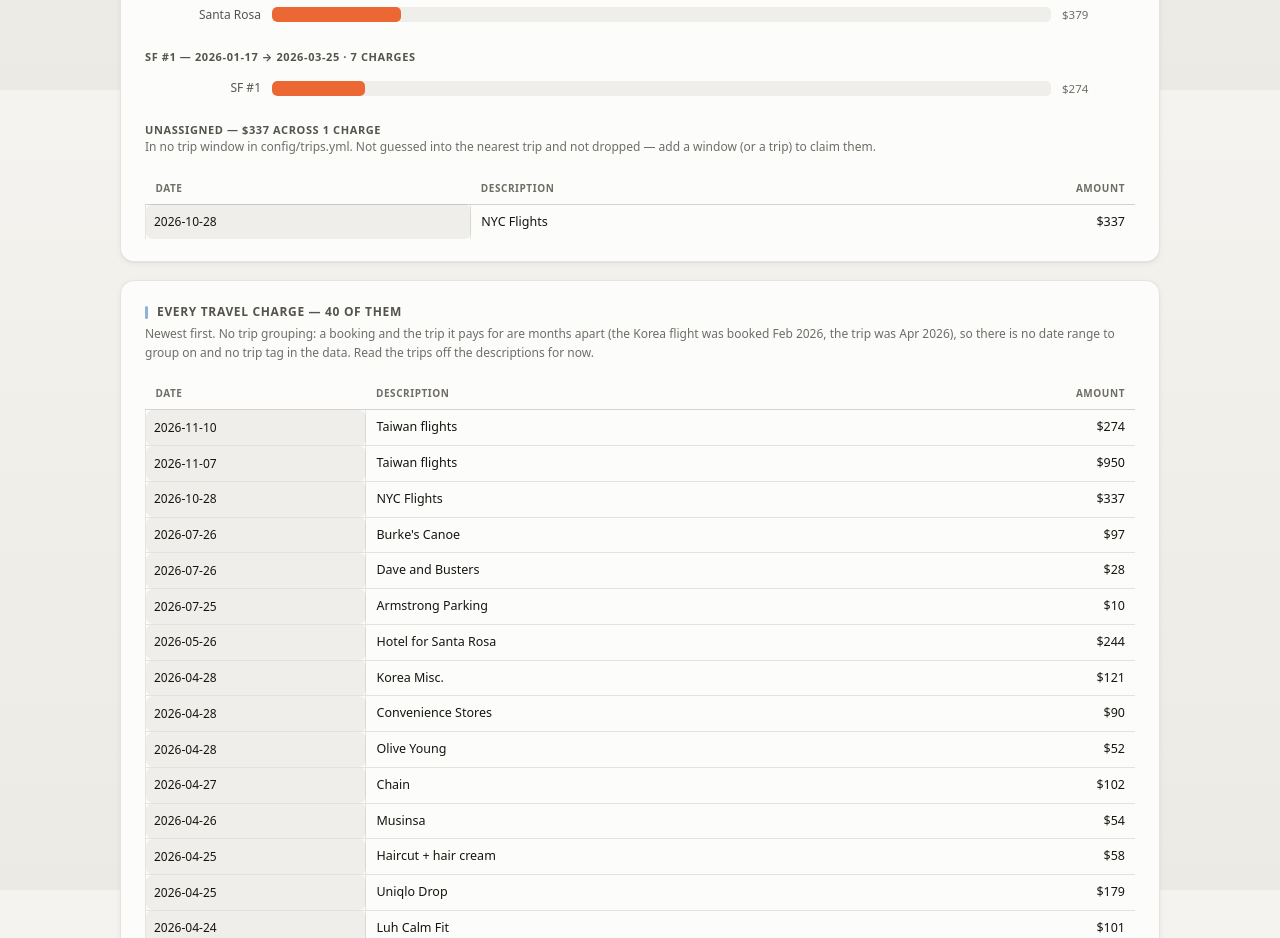
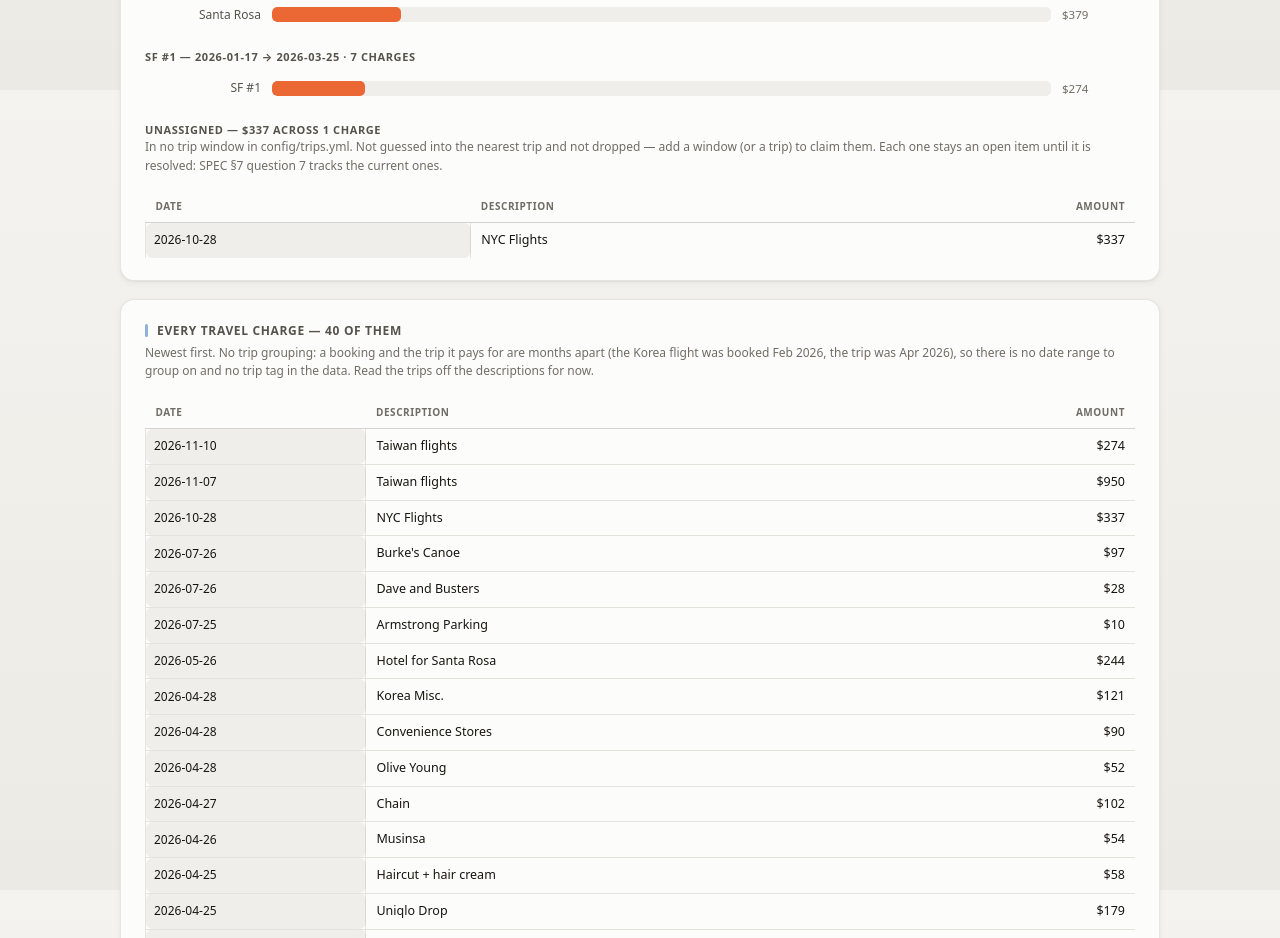
Before and after one commit to ryhsu567/Finance-Tracker, a plain HTML site: page site/travel.html in a window 1280 px wide. Shown: the part 2310-3248 px from the top of the page. Drawn offline with Linux system fonts and the light colour scheme.

Commit message:
Regenerate the dashboard
Co-Authored-By: Claude Opus 5 <noreply@anthropic.com>

```diff
--- a/site/travel.html
+++ b/site/travel.html
@@ -159,7 +159,8 @@
     <div class="group-label">Unassigned — $337 across
       1 charge</div>
     <div class="card-sub">In no trip window in config/trips.yml. Not guessed into the nearest trip and not
-      dropped — add a window (or a trip) to claim them.</div>
+      dropped — add a window (or a trip) to claim them. Each one stays an open item until it is resolved:
+      SPEC §7 question 7 tracks the current ones.</div>
     <table class="data-table">
       <thead><tr><th>Date</th><th>Description</th><th class="num">Amount</th></tr></thead>
       <tbody><tr>
```
